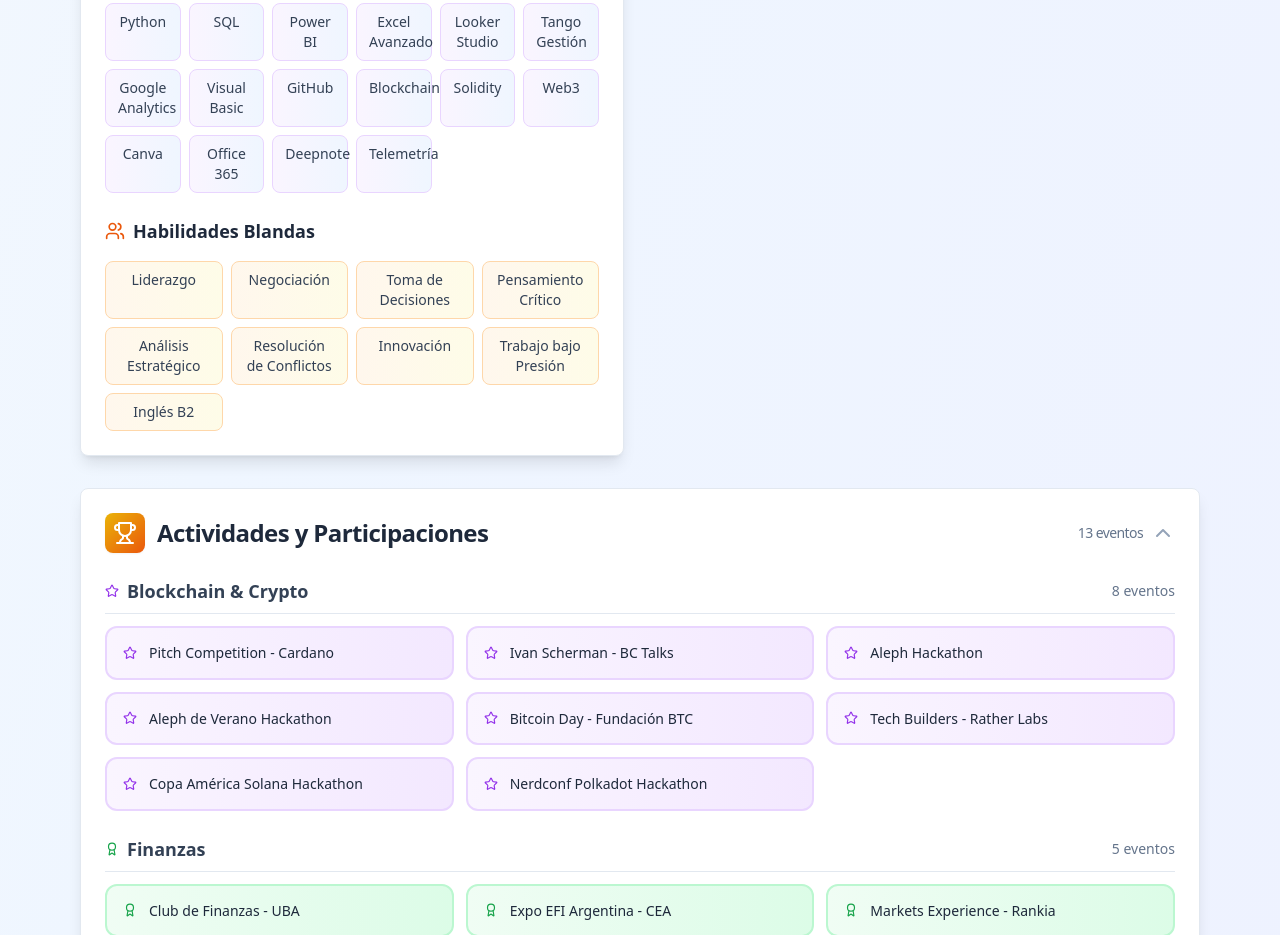
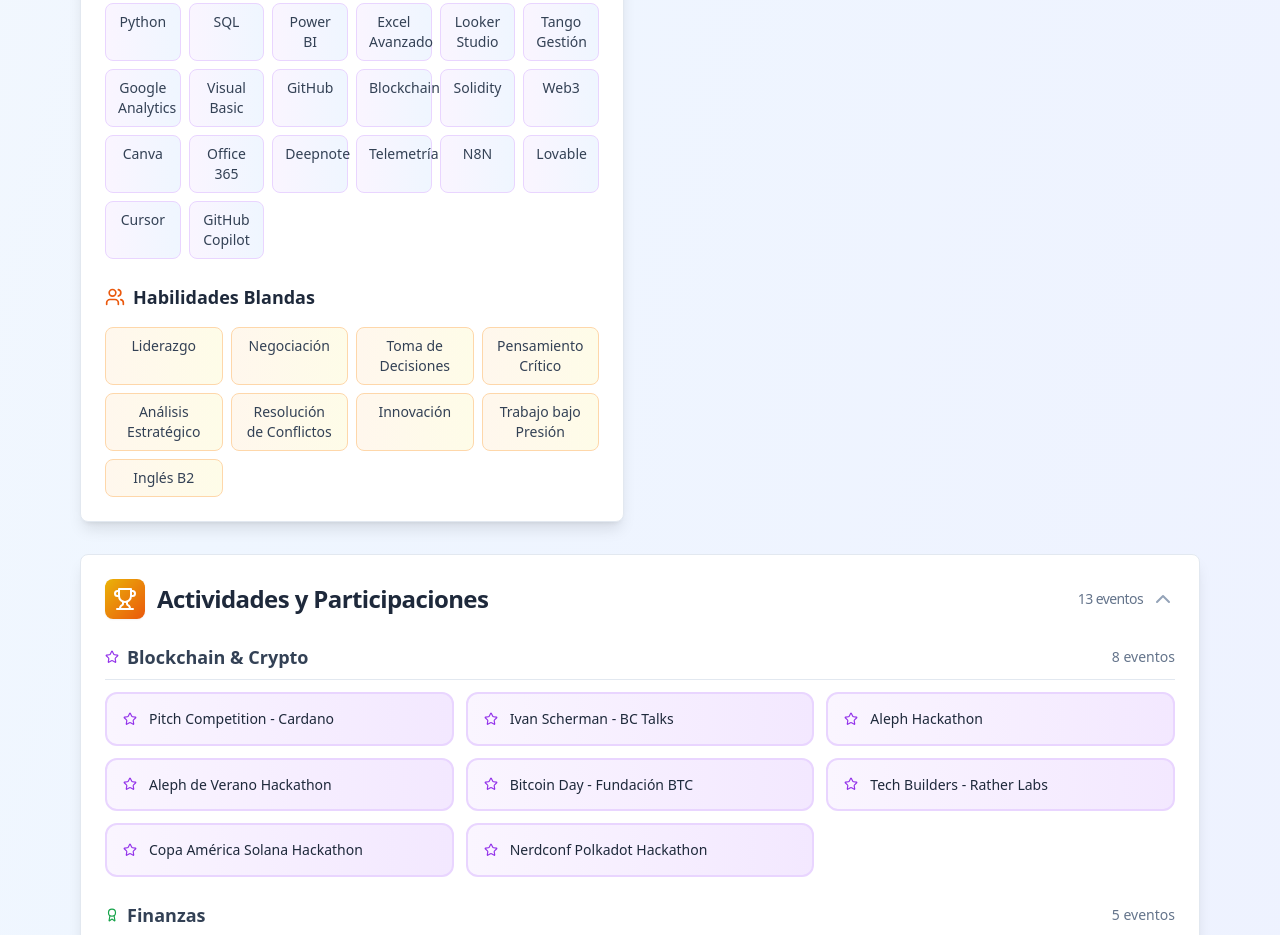
Before and after one commit to leocagli/cagli-cv-resume, a React (Vite) app: page / in a window 1280 px wide. Shown: the part 3480-4415 px from the top of the page. Built offline with nearby package versions, Linux system fonts and the light colour scheme.

Commit message:
Add no-code tools to CV
Add no-code tools to the CV.

```diff
--- a/src/components/SkillsSection.tsx
+++ b/src/components/SkillsSection.tsx
@@ -10,7 +10,7 @@ const SkillsSection = () => {
   const technicalSkills = [
     "Python", "SQL", "Power BI", "Excel Avanzado", "Looker Studio", "Tango Gestión",
     "Google Analytics", "Visual Basic", "GitHub", "Blockchain", "Solidity", "Web3",
-    "Canva", "Office 365", "Deepnote", "Telemetría"
+    "Canva", "Office 365", "Deepnote", "Telemetría", "N8N", "Lovable", "Cursor", "GitHub Copilot"
   ];
 
   const softSkills = [
```
